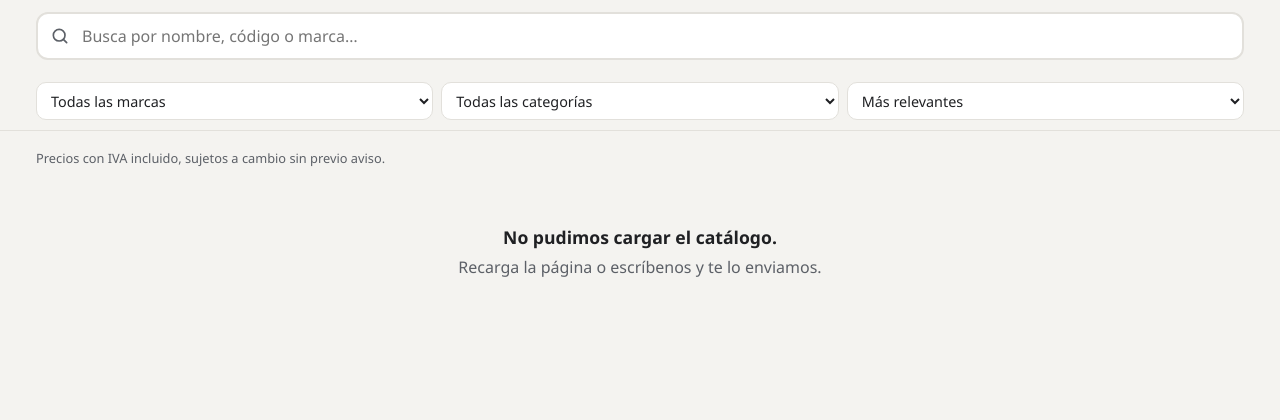
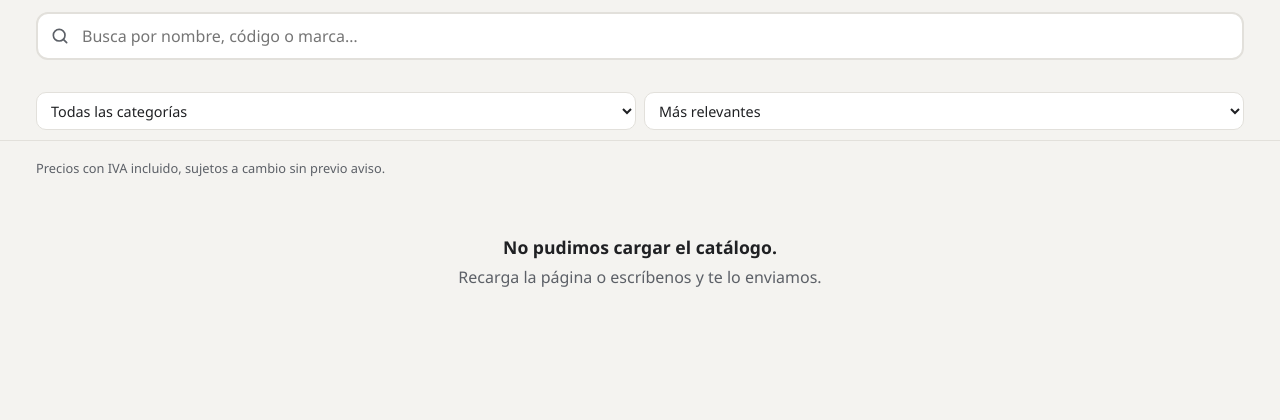
Before and after one commit to Drumcito/gestion-compras-ventas, a PHP site: page /catalogo/ in a window 1280 px wide. Shown: the part 64-484 px from the top of the page. Run offline with PHP 8.4, Linux system fonts and the light colour scheme; some libraries are stand-ins or nearby versions.

Commit message:
Catalogo: limpia la barra de filtros y quita el codigo interno de la vista
- Fuera el select "Todas las marcas": el mismo filtro estaba en dos lugares
  (los chips de arriba y el desplegable de abajo) y confundia. Ahora filtran
  solo los chips.

  Ojo: los chips son las 10 marcas con mas productos (marcas_rapidas en
  config/catalogo.php), asi que las otras 245 se quedan sin boton. No se
  vuelven inencontrables —la marca entra en el indice de busqueda, escribir
  "TRUPER" da los mismos 27 productos que daba el select— pero es un clic
  menos directo. Subir ese numero amplia la cobertura: 10 cubren 3,891 de
  los 11,340 productos con marca; 25 cubren 6,372.

- Los chips van sin conteo. El numero no ayudaba a elegir y alargaba la
  fila; cuantos hay ya sale arriba de la rejilla al filtrar.

- La tarjeta y el carrito ya no muestran el codigo interno (BNS0X-...), que
  no le dice nada a quien compra. La clave de la casa sale al abrir el
  detalle. El codigo sigue viajando en data-c para armar el pedido, y en el
  mensaje de WhatsApp SI va: ahi lo lee el mostrador para surtir, y es el
  respaldo si la copia del pedido al sistema no alcanza a guardarse.

- La barra de scroll de los filtros tenia 2px de hueco y se montaba sobre
  los chips (en Firefox ocupa lugar de verdad). Ahora son 12px y el
  contenido se alinea arriba para que ese espacio quede limpio abajo.

Co-Authored-By: Claude Opus 5 <noreply@anthropic.com>

```diff
--- a/catalogo/assets/catalogo.css
+++ b/catalogo/assets/catalogo.css
@@ -190,9 +190,14 @@ a { color: var(--acento-texto); }
 }
 
 .filtros-rapidos {
-    display: flex; gap: 8px; overflow-x: auto; padding-bottom: 2px;
+    display: flex; gap: 8px; overflow-x: auto;
     scrollbar-width: thin;
-    align-items: center;
+    align-items: flex-start;
+
+    /* Hueco para la barra de desplazamiento. Con 2px quedaba encima de los
+       chips y les comia el borde de abajo: en Firefox la barra ocupa lugar de
+       verdad (scrollbar-width: thin ~ 10px) y se dibujaba pegada a ellos. */
+    padding-bottom: 12px;
 }
 
 /* Dos grupos que hacen cosas distintas: "Ver" cambia la lista (todo, ofertas,
--- a/catalogo/assets/catalogo.js
+++ b/catalogo/assets/catalogo.js
@@ -12,7 +12,7 @@
     var $ = function (id) { return document.getElementById(id); };
     var el = {
         busqueda: $('busqueda'), limpiar: $('limpiar-busqueda'), chips: $('filtros-rapidos'),
-        marca: $('filtro-marca'), categoria: $('filtro-categoria'), orden: $('orden'),
+        categoria: $('filtro-categoria'), orden: $('orden'),
         conteo: $('conteo'), quitar: $('quitar-filtros'), rejilla: $('rejilla'), paginacion: $('paginacion'),
         buscador: document.querySelector('.buscador'), info: document.querySelector('.resultados-info')
     };
@@ -165,18 +165,28 @@
         return g;
     }
 
-    function chip(grupo, texto, tipo, valor, cantidad, clase) {
+    /**
+     * Los chips van sin conteo: el numero no ayuda a elegir (nadie filtra por
+     * "la marca que tiene mas piezas") y hacia la fila mas larga y ruidosa. Lo
+     * que importa —cuantos hay— ya sale arriba de la rejilla al filtrar.
+     */
+    function chip(grupo, texto, tipo, valor, clase) {
         var b = document.createElement('button');
         b.type = 'button';
         b.className = 'chip' + (clase ? ' ' + clase : '');
         b.setAttribute('data-tipo', tipo);
         b.setAttribute('data-valor', valor);
         b.setAttribute('aria-pressed', 'false');
-        b.innerHTML = escapar(texto) + (cantidad ? '<small>' + formato0.format(cantidad) + '</small>' : '');
+        b.textContent = texto;
         grupo.appendChild(b);
     }
 
     function armarFiltros() {
+        // Las marcas ya no tienen select propio: se filtran con los chips de
+        // arriba, que es mas claro que tener el mismo filtro en dos lugares.
+        // Como los chips son solo las de mas productos, una marca chica se
+        // encuentra escribiendo su nombre en el buscador (la marca entra en el
+        // indice de busqueda, ver el armado de productos).
         var marcas = contar('m');
         var categorias = contar('cat');
         var ofertas = productos.filter(function (p) { return p.d > 0; }).length;
@@ -185,9 +195,9 @@
         el.chips.innerHTML = '';
 
         var gVer = grupoChips('Ver', 'grupo-vistas');
-        chip(gVer, 'Todos', 'todos', '', 0);
-        if (ofertas) { chip(gVer, 'Ofertas', 'rapido', 'ofertas', ofertas, 'chip-oferta'); }
-        if (vendidos) { chip(gVer, 'Más vendidos', 'rapido', 'vendidos', 0); }
+        chip(gVer, 'Todos', 'todos', '');
+        if (ofertas) { chip(gVer, 'Ofertas', 'rapido', 'ofertas', 'chip-oferta'); }
+        if (vendidos) { chip(gVer, 'Más vendidos', 'rapido', 'vendidos'); }
 
         var claves = Object.keys(marcas)
             .sort(function (a, b) { return marcas[b] - marcas[a]; })
@@ -195,10 +205,9 @@
 
         if (claves.length) {
             var gMarcas = grupoChips('Marcas', 'grupo-marcas');
-            claves.forEach(function (m) { chip(gMarcas, m, 'marca', m, marcas[m]); });
+            claves.forEach(function (m) { chip(gMarcas, m, 'marca', m); });
         }
 
-        opciones(el.marca, marcas);
         opciones(el.categoria, categorias);
         // Si ningun producto trae categoria, el filtro no sirve: se esconde.
         el.categoria.closest('label').hidden = Object.keys(categorias).length === 0;
@@ -207,7 +216,7 @@
     function sincronizarControles() {
         el.busqueda.value = estado.q;
         el.limpiar.hidden = estado.q === '';
-        el.marca.value = estado.marca;
+
         el.categoria.value = estado.categoria;
         el.orden.value = estado.orden;
 
@@ -380,7 +389,9 @@
                 (rangoVendido[p.c] ? '<span class="top-vendido">TOP ' + rangoVendido[p.c] + '</span>' : '') +
             '</div>' +
             '<div class="tarjeta-cuerpo">' +
-                '<span class="ref">REF ' + escapar(p.c) + '</span>' +
+                // Sin codigo a la vista: el interno (BNS0X-…) no le dice nada a
+                // quien compra. La clave de la casa sale al abrir el detalle.
+                // El codigo sigue viajando en data-c para armar el pedido.
                 '<h3><button type="button" class="ver-detalle" data-accion="ver">' + resaltar(p.n, p.nn) + '</button></h3>' +
                 (p.m ? '<span class="marca-producto">' + escapar(p.m) + '</span>' : '') +
                 '<div class="precios"><span class="precio">' + dinero(p.p) + '</span>' +
@@ -721,7 +732,9 @@
         return '<li class="carrito-item" data-c="' + escapar(it.c) + '">' +
             '<div class="carrito-imagen' + (p && p.img ? '' : ' sin-imagen') + '">' + imagen + '</div>' +
             '<div class="carrito-datos">' +
-                '<span class="ref">REF ' + escapar(it.c) + '</span>' +
+                // Mismo criterio que la tarjeta: nada de codigo interno en
+                // pantalla. En el mensaje de WhatsApp si va, porque ahi lo lee
+                // el mostrador para surtir el pedido.
                 '<strong>' + escapar(it.n) + '</strong>' +
                 '<span class="carrito-precio">' + dinero(it.p) + ' c/u · <b>' + dinero(it.p * it.q) + '</b></span>' +
                 (it.x ? '<span class="carrito-falta">Ya no aparece en el catálogo; te lo confirmamos por WhatsApp.</span>' : '') +
@@ -897,7 +910,6 @@
         filtrar();
     });
 
-    el.marca.addEventListener('change', function () { estado.marca = el.marca.value; filtrar(); });
     el.categoria.addEventListener('change', function () { estado.categoria = el.categoria.value; filtrar(); });
     el.orden.addEventListener('change', function () { estado.orden = el.orden.value; filtrar(); });
 
--- a/catalogo/index.php
+++ b/catalogo/index.php
@@ -49,10 +49,6 @@ catalogoCabecera(
                 </div>
 
                 <div class="filtros-extra">
-                    <label>
-                        <span class="solo-lector">Marca</span>
-                        <select id="filtro-marca"><option value="">Todas las marcas</option></select>
-                    </label>
                     <label>
                         <span class="solo-lector">Categoría</span>
                         <select id="filtro-categoria"><option value="">Todas las categorías</option></select>
```
